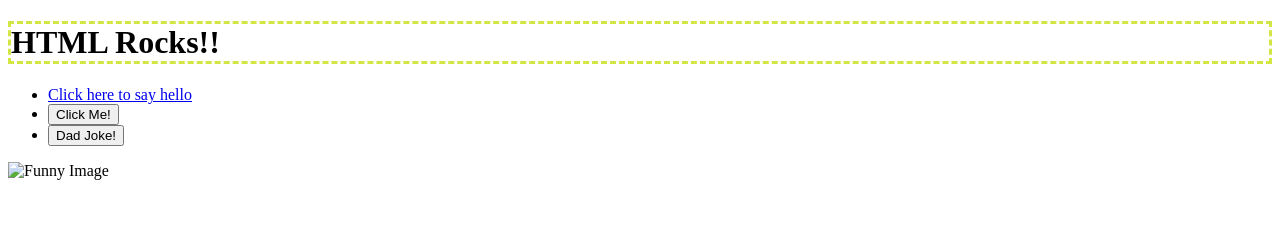
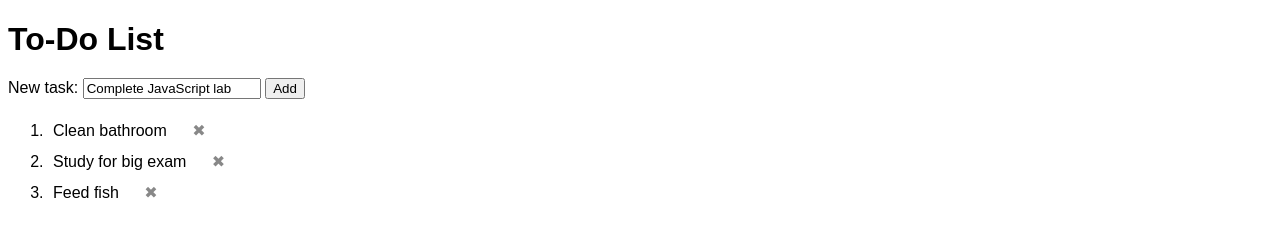
Before and after one commit to LeonardoGonzalez1/cs208-10.03-javascriptinbrowser-leonardogonzalez1, a website: page index.html in a window 1280 px wide. Drawn offline with Linux system fonts and the light colour scheme; files that its build step writes are made by us from their sources.

Commit message:
Completed Lab, Tasks 1-5

```diff
--- a/index.html
+++ b/index.html
@@ -1,25 +1,40 @@
-<!doctype html>
-<html>
+<!DOCTYPE html>
+<html lang="en">
 
 <head>
-  <meta charset="utf-8">
-  <title>CS208 - Starter Code (UPDATE ME)!</title>
-  <meta name="description" content="">
-  <meta name="viewport" content="width=device-width, initial-scale=1">
-  <link rel="stylesheet" href="style.css">
+    <meta charset="UTF-8">
+    <title>To-Do List</title>
+    <meta name="viewport" content="width=device-width, initial-scale=1">
+    <link rel="stylesheet" href="style.css">
+    <script src="script.js" defer></script>
 </head>
 
 <body>
-  <h1>HTML Rocks!!</h1>
-  <ul>
-  <li><a href="/hello">Click here to say hello</a></li>
-  <li><button id="hello-link">Click Me!</button></li>
-  <li><button id="joke-button">Dad Joke!</button></li>
-  <script src="script.js"></script>
-  </ul>
-  <img src="funny.png" alt="Funny Image" width="300" height="200">
 
-  <h2 id="joke-display"></h2>
+    <h1>To-Do List</h1>
+
+    <label for="new-task">New task:</label>
+    <input type="text" id="new-task" value="Complete JavaScript lab">
+
+    <button id="add-btn">Add</button>
+
+    <ol>
+        <li>
+            <span class="task-text">Clean bathroom</span>
+            <button class="done-btn">&#10006;</button>
+        </li>
+
+        <li>
+            <span class="task-text">Study for big exam</span>
+            <button class="done-btn">&#10006;</button>
+        </li>
+
+        <li>
+            <span class="task-text">Feed fish</span>
+            <button class="done-btn">&#10006;</button>
+        </li>
+    </ol>
+
 </body>
 
 </html>
```
Also changed, not shown: dist/script.js, dist/style.css, 1 other file.
